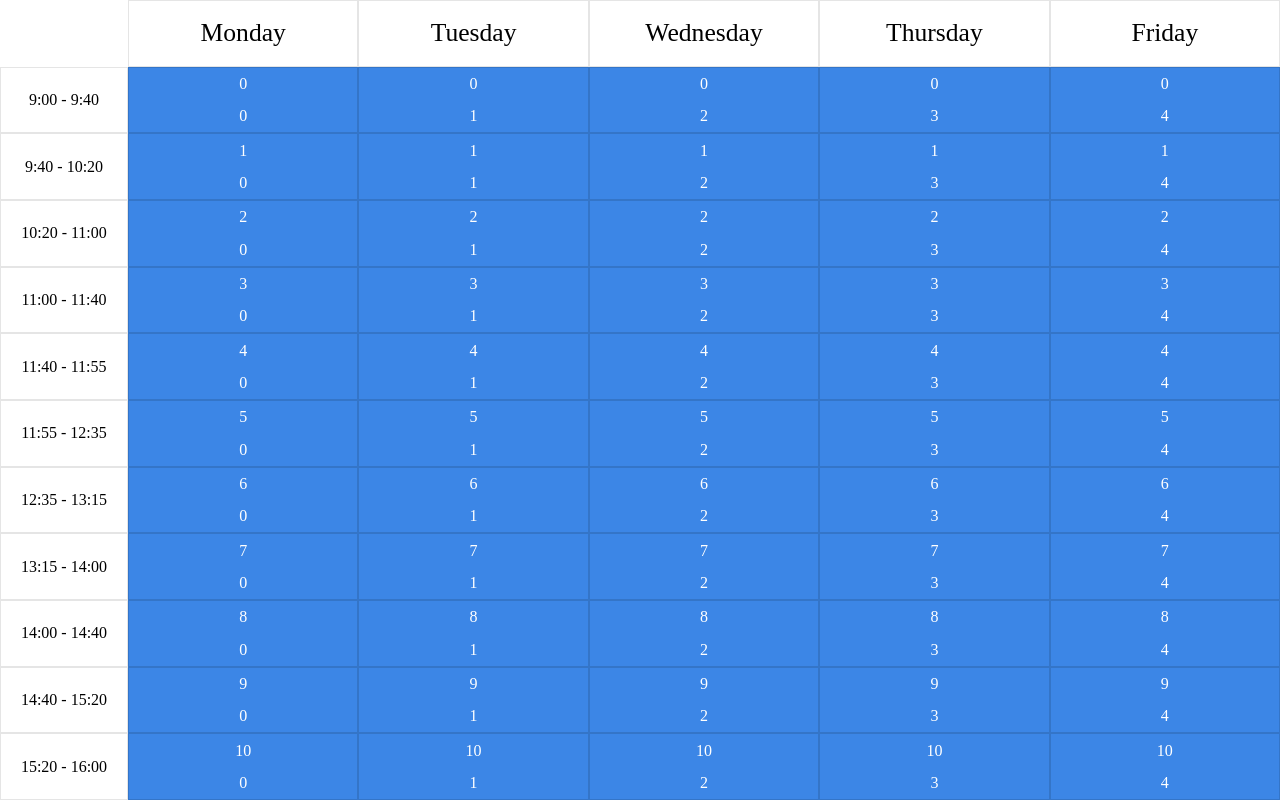
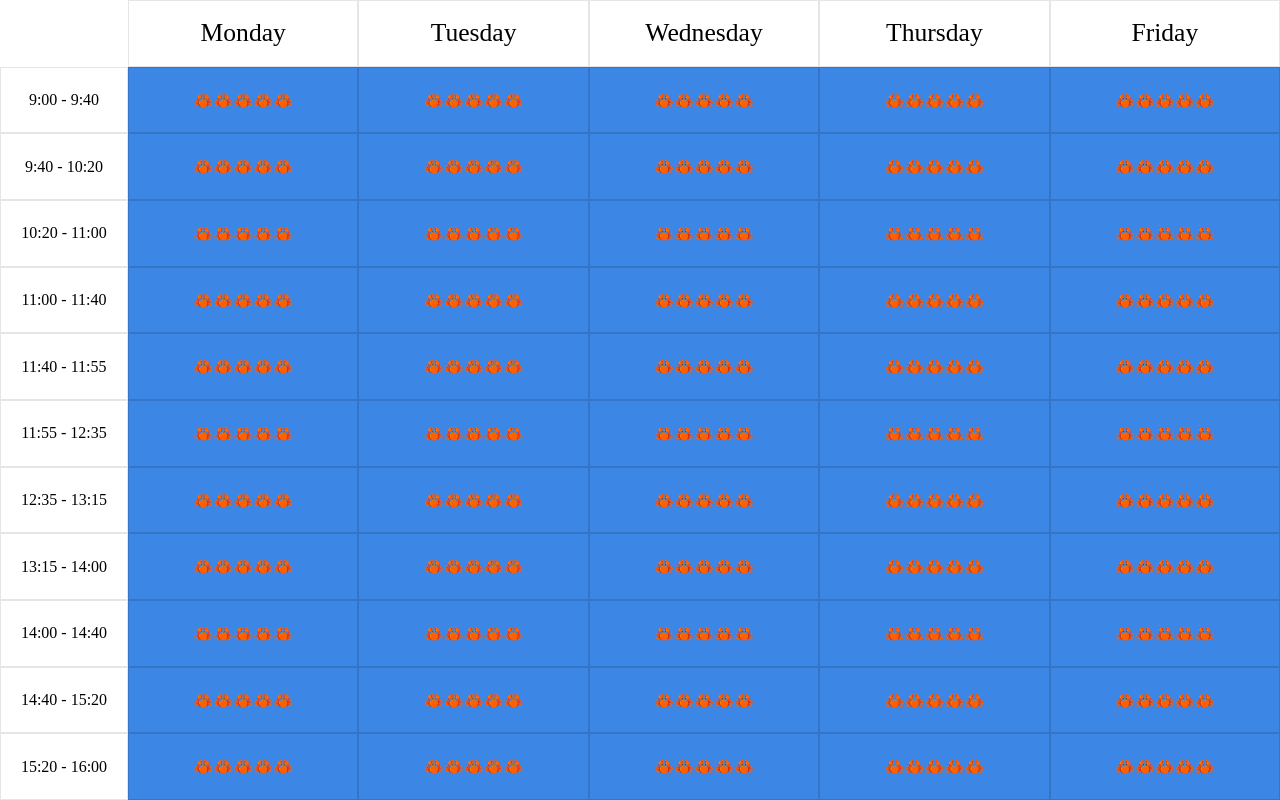
Before and after one commit to paranoidcake/timetable, an Angular app: page / in a window 1280 px wide. Built offline with nearby package versions, Linux system fonts and the light colour scheme.

Commit message:
Crab rave

```diff
--- a/src/app/app.component.html
+++ b/src/app/app.component.html
@@ -15,7 +15,7 @@
         </span>
       </span>
       <ng-container *ngFor="let subject of subjects">
-        <app-subject *ngIf="times.indexOf(time) == subject.time" fxFlex=20
+        <app-subject *ngIf="time == subject.timeS" fxFlex=20
         title="{{subject.title}}"
         room="{{subject.room}}"
         color="{{subject.color}}"
--- a/src/app/app.component.ts
+++ b/src/app/app.component.ts
@@ -36,7 +36,7 @@ export class AppComponent {
     constructor () {
       for (let i = 0; i < 11; i++) {
         for(let j=0; j<5; j++){
-          this.subjects.push(new Subject("" + i, "" + j, "blue", i, j, "false"));
+          this.subjects.push(new Subject("" + i, "" + j, "blue", i, this.times[i], j, "false"));
         }
       }
     }
--- a/src/app/subject.ts
+++ b/src/app/subject.ts
@@ -4,6 +4,7 @@ export class Subject {
         public room: string,
         public color: string,
         public time: number,
+        public timeS: string,
         public day: number,
         public repeat: string
     ) { }
--- a/src/app/subject/subject.component.html
+++ b/src/app/subject/subject.component.html
@@ -1,4 +1,9 @@
-<section fxLayout="row wrap" class="subject {{repeat}} {{color}}" (click)="onClick()">
+<section *ngIf="show"
+  fxLayout="row wrap" class="subject {{repeat}} {{color}}" (click)="onClick()">
   <span fxFlex=100>{{title}}</span>
   <span fxFlex=100 class="{{repeat}}">{{room}}</span>
 </section>
+<section *ngIf="show==false"
+  fxLayout="row wrap" class="subject {{color}}">
+  <span fxFlex=100>🦀🦀🦀🦀🦀</span>
+</section>
--- a/src/app/subject/subject.component.ts
+++ b/src/app/subject/subject.component.ts
@@ -16,6 +16,7 @@ export class SubjectComponent implements OnInit {
   @Input() day: number;
   @Input() repeat: string; // Value for CSS
 
+  show: boolean = false;
   state: boolean = true; // Repeat switch
 
   @Output() changeState = new EventEmitter<State>(); //Value for JS
```
Also changed, not shown: 1 other file (tests, documents, lock files or other folders).
